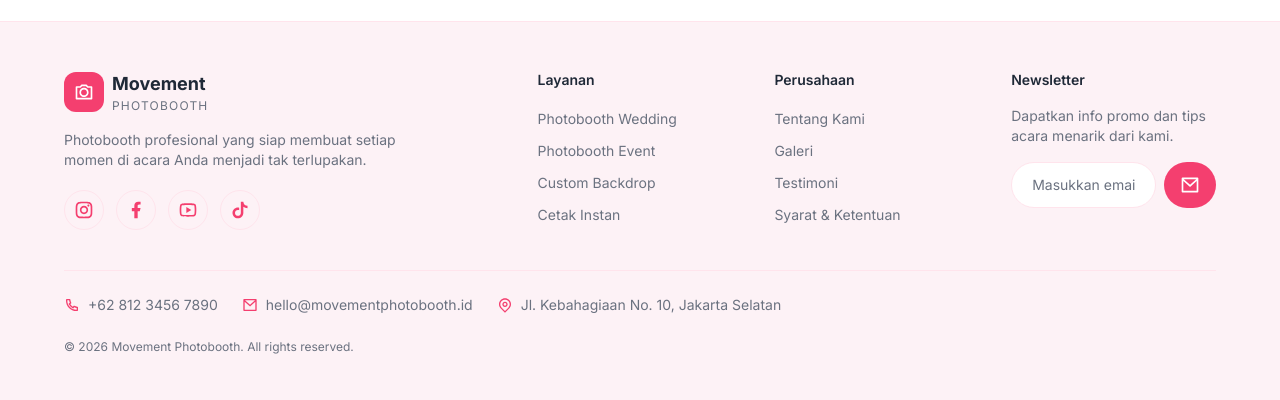
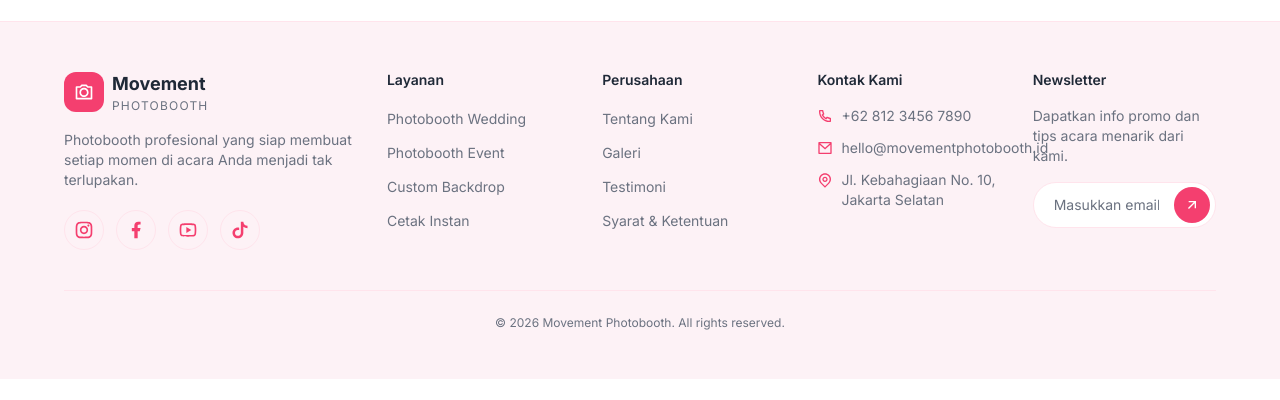
Before and after one commit to adityapratamaf/movement-photobooth-fe, a Next.js app: page / in a window 1280 px wide. Shown: the part 3864-4264 px from the top of the page. After the commit the page ends 4243 px from the top, so only its background shows below. Built offline with nearby package versions, Linux system fonts and the light colour scheme.

Commit message:
feat: enhance Footer component layout and styling, add contact info section

```diff
--- a/src/components/layout/Footer.tsx
+++ b/src/components/layout/Footer.tsx
@@ -1,7 +1,8 @@
+import { RiArrowRightUpLine } from "@remixicon/react";
+
 import { Container } from "@/components/ui/Container";
 import { Logo } from "@/components/ui/Logo";
 import { Input } from "@/components/ui/Input";
-import { Button } from "@/components/ui/Button";
 import { Icon } from "@/components/ui/Icon";
 import {
   brand,
@@ -14,10 +15,10 @@ export function Footer() {
   return (
     <footer className="border-t border-brand-100 bg-surface-soft">
       <Container className="py-12">
-        <div className="grid gap-x-8 gap-y-10 sm:grid-cols-2 lg:grid-cols-5">
-          <div className="lg:col-span-2">
+        <div className="grid gap-x-8 gap-y-10 sm:grid-cols-2 lg:grid-cols-11">
+          <div className="sm:col-span-2 lg:col-span-3">
             <Logo />
-            <p className="mt-4 max-w-sm text-sm text-ink-muted">
+            <p className="mt-4 max-w-xs text-sm text-ink-muted">
               Photobooth profesional yang siap membuat setiap momen di acara Anda menjadi
               tak terlupakan.
             </p>
@@ -39,9 +40,9 @@ export function Footer() {
           </div>
 
           {footerGroups.map((group) => (
-            <nav key={group.title} aria-label={group.title}>
+            <nav key={group.title} aria-label={group.title} className="lg:col-span-2">
               <h2 className="text-sm font-semibold text-ink">{group.title}</h2>
-              <ul className="mt-4 flex flex-col gap-2">
+              <ul className="mt-4 flex flex-col gap-2.5">
                 {group.links.map((link) => (
                   <li key={link.label}>
                     <a
@@ -56,13 +57,25 @@ export function Footer() {
             </nav>
           ))}
 
-          <div>
+          <div className="lg:col-span-2">
+            <h2 className="text-sm font-semibold text-ink">Kontak Kami</h2>
+            <ul className="mt-4 flex flex-col gap-3">
+              {contactInfo.map((item) => (
+                <li key={item.label} className="flex items-start gap-2 text-sm text-ink-muted">
+                  <Icon name={item.icon} className="mt-0.5 h-4 w-4 shrink-0 text-brand-500" />
+                  {item.label}
+                </li>
+              ))}
+            </ul>
+          </div>
+
+          <div className="sm:col-span-2 lg:col-span-2">
             <h2 className="text-sm font-semibold text-ink">Newsletter</h2>
             <p className="mt-4 text-sm text-ink-muted">
               Dapatkan info promo dan tips acara menarik dari kami.
             </p>
             <form
-              className="mt-4 flex gap-2"
+              className="relative mt-4"
               action="#"
               aria-label="Berlangganan newsletter"
             >
@@ -75,24 +88,21 @@ export function Footer() {
                 name="email"
                 placeholder="Masukkan email Anda"
                 required
+                className="pr-14"
               />
-              <Button type="submit" size="sm" aria-label="Berlangganan">
-                <Icon name="mail" className="h-5 w-5" aria-hidden />
-              </Button>
+              <button
+                type="submit"
+                aria-label="Berlangganan"
+                className="absolute right-1.5 top-1/2 inline-flex h-9 w-9 -translate-y-1/2 items-center justify-center rounded-full bg-brand-500 text-white transition-colors hover:bg-brand-600 focus-visible:outline-none focus-visible:ring-2 focus-visible:ring-brand-400"
+              >
+                <RiArrowRightUpLine className="h-4 w-4" aria-hidden />
+              </button>
             </form>
           </div>
         </div>
 
         <div className="mt-10 border-t border-brand-100 pt-6">
-          <ul className="flex flex-col gap-3 text-sm text-ink-muted sm:flex-row sm:flex-wrap sm:gap-6">
-            {contactInfo.map((item) => (
-              <li key={item.label} className="flex items-center gap-2">
-                <Icon name={item.icon} className="h-4 w-4 text-brand-500" />
-                {item.label}
-              </li>
-            ))}
-          </ul>
-          <p className="mt-6 text-center text-xs text-ink-muted sm:text-left">
+          <p className="text-center text-xs text-ink-muted">
             © {new Date().getFullYear()} {brand.name} {brand.suffix}. All rights reserved.
           </p>
         </div>
```
